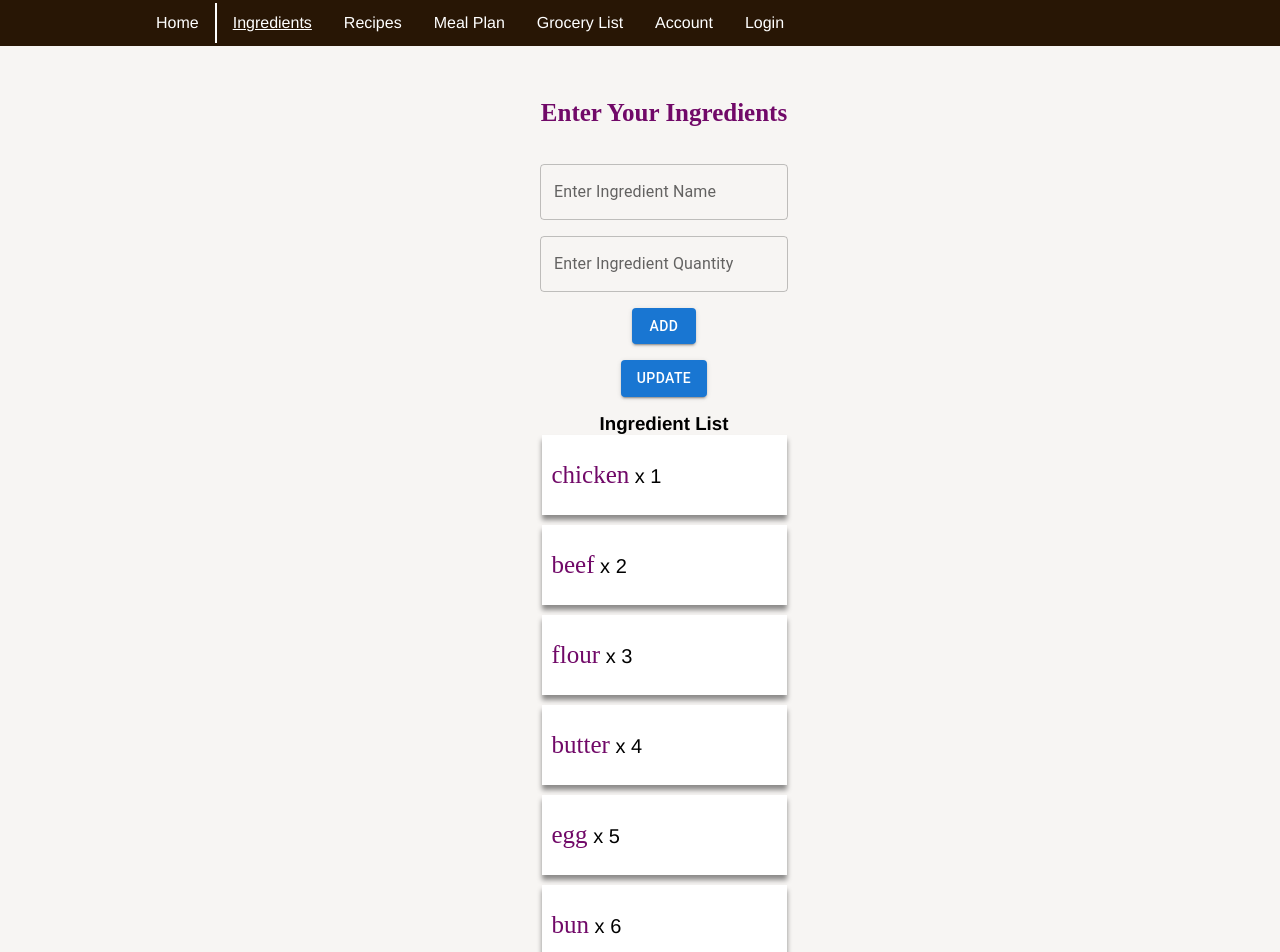
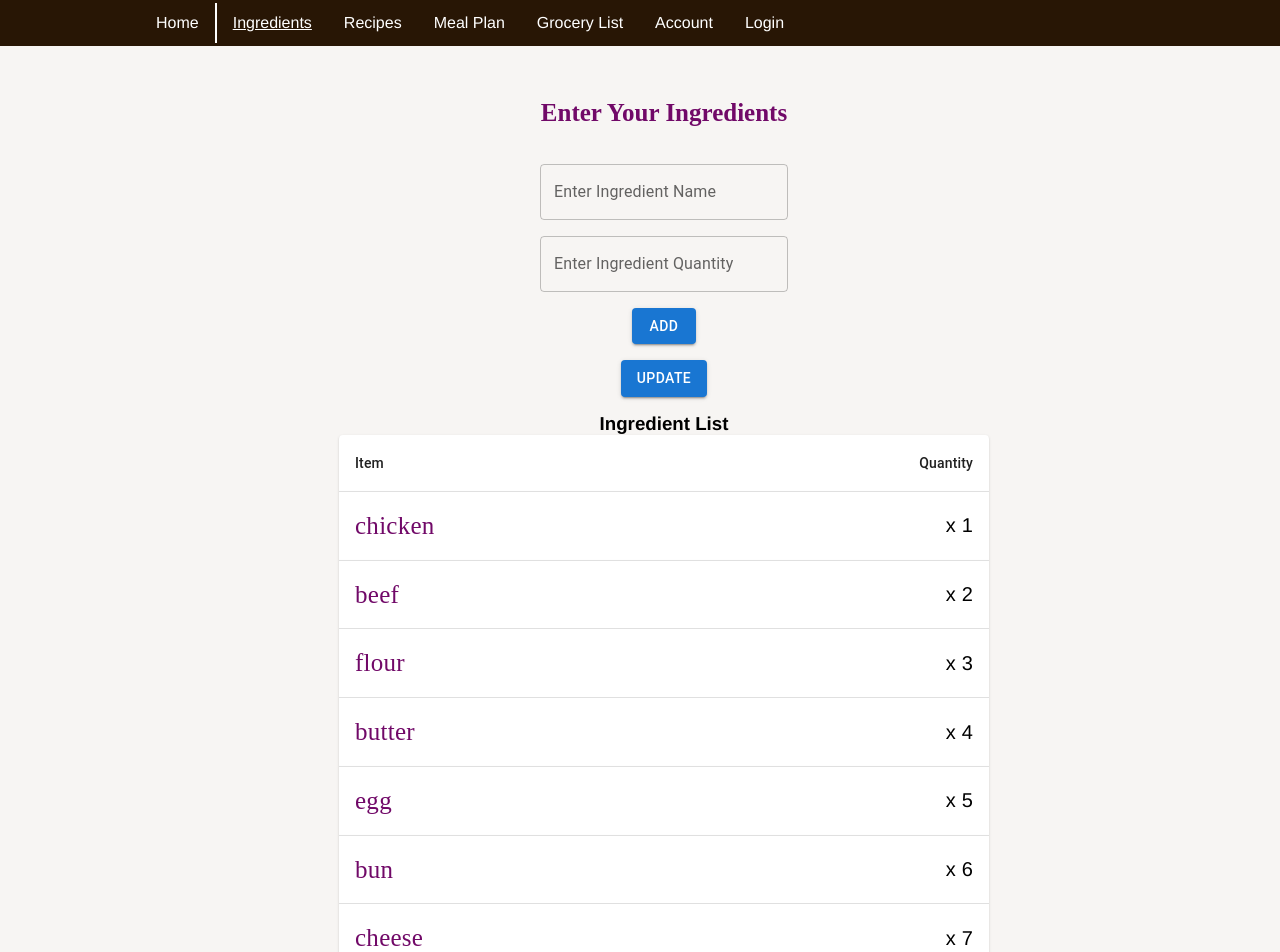
Before and after one commit to chrisgustanto/EECS581_Team7_Project, a React (Create React App) app in the folder pantry/: page /ingredients in a window 1280 px wide. Shown: the top 952 px of the page. Built offline with nearby package versions, Linux system fonts and the light colour scheme.

Commit message:
Add Tables to UI
Add table components to Ingredients and Grocery List page

```diff
--- a/pantry/src/pages/grocery_list.tsx
+++ b/pantry/src/pages/grocery_list.tsx
@@ -5,6 +5,13 @@ import TextField from "@mui/material/TextField";
 import Button from "@mui/material/Button";
 import { useEffect, useState } from "react";
 import { GroceryListInterface } from "./../interfaces";
+import { TableContainer } from "@mui/material";
+import Table from '@mui/material/Table';
+import TableBody from '@mui/material/TableBody';
+import TableCell from '@mui/material/TableCell';
+import TableHead from '@mui/material/TableHead';
+import TableRow from '@mui/material/TableRow';
+import Paper from '@mui/material/Paper';
 
 const baseStyle = {
   backgroundColor: "white",
@@ -103,18 +110,26 @@ const GroceryList = () => {
 
         <Grid item xs={8}>
           <h3> Grocery List </h3>
-          <div>
+          <TableContainer component={Paper}>
+            <Table sx={{ minWidth: 650 }} aria-label="simple table">
+              <TableHead>
+              <TableRow>
+                <TableCell>Item</TableCell>
+                <TableCell align="right">Quantity</TableCell>
+              </TableRow>
+            </TableHead>
+            <TableBody>
             {myArray.map((item) => (
-              <div className="itemDis" key={item.id} style={baseStyle}>
-                <p>
-                  <span style={wordStyle}>{item.name}</span>
-                  <span style={numStyle}> x {item.quantity}</span>
-                </p>
-              </div>
+              <TableRow className="itemDis" key={item.id} style={baseStyle}>
+                <TableCell style={wordStyle}>{item.name}</TableCell>
+                <TableCell align='right' style={numStyle}> x {item.quantity}</TableCell>
+              </TableRow>
             ))}
-          </div>
-        </Grid>
+            </TableBody>
+          </Table>
+        </TableContainer>
       </Grid>
+    </Grid>
   );
 };
 export default GroceryList;
--- a/pantry/src/pages/ingredients.tsx
+++ b/pantry/src/pages/ingredients.tsx
@@ -5,6 +5,13 @@ import TextField from "@mui/material/TextField";
 import Button from "@mui/material/Button";
 import { useEffect, useState } from "react";
 import { IngredientInterface } from "./../interfaces";
+import { TableContainer } from "@mui/material";
+import Table from '@mui/material/Table';
+import TableBody from '@mui/material/TableBody';
+import TableCell from '@mui/material/TableCell';
+import TableHead from '@mui/material/TableHead';
+import TableRow from '@mui/material/TableRow';
+import Paper from '@mui/material/Paper';
 
 const baseStyle = {
   backgroundColor: "white",
@@ -128,14 +135,24 @@ const Ingredients: FunctionComponent<Props> = ({ ingredientList }) => {
 
         <Grid item xs={8}>
           <h3> Ingredient List </h3>
-          {ingredientList.map((item) => (
-              <div className="itemDis" key={item.id} style={baseStyle}>
-                <p>
-                  <span style={wordStyle}>{item.name}</span>
-                  <span style={numStyle}> x {item.quantity}</span>
-                </p>
-              </div>
+          <TableContainer component={Paper}>
+            <Table sx={{ minWidth: 650 }} aria-label="simple table">
+              <TableHead>
+              <TableRow>
+                <TableCell>Item</TableCell>
+                <TableCell align="right">Quantity</TableCell>
+              </TableRow>
+            </TableHead>
+            <TableBody>
+            {ingredientList.map((item) => (
+              <TableRow className="itemDis" key={item.id} style={baseStyle}>
+                <TableCell style={wordStyle}>{item.name}</TableCell>
+                <TableCell align='right' style={numStyle}> x {item.quantity}</TableCell>
+              </TableRow>
             ))}
+            </TableBody>
+          </Table>
+        </TableContainer>
         </Grid>
       </Grid>
     </Box>
```
